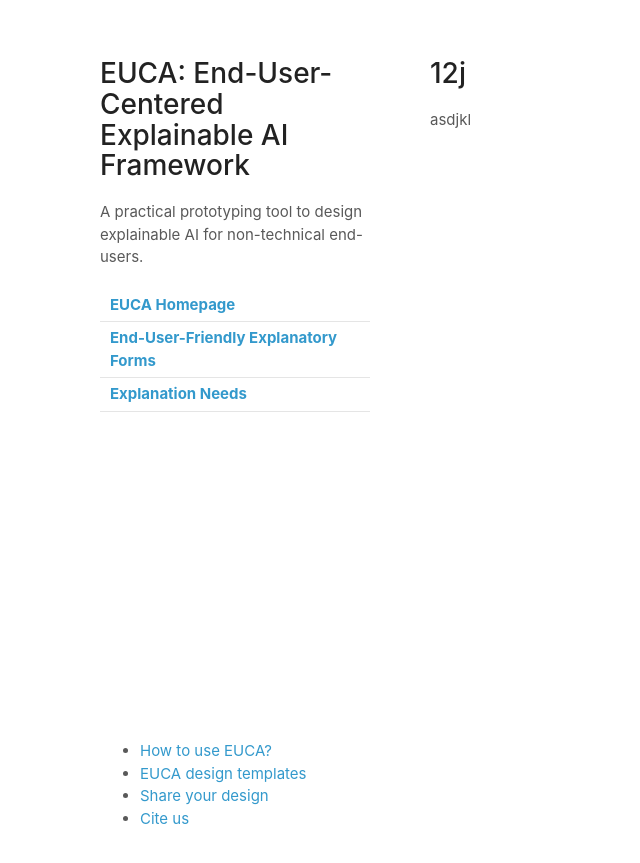
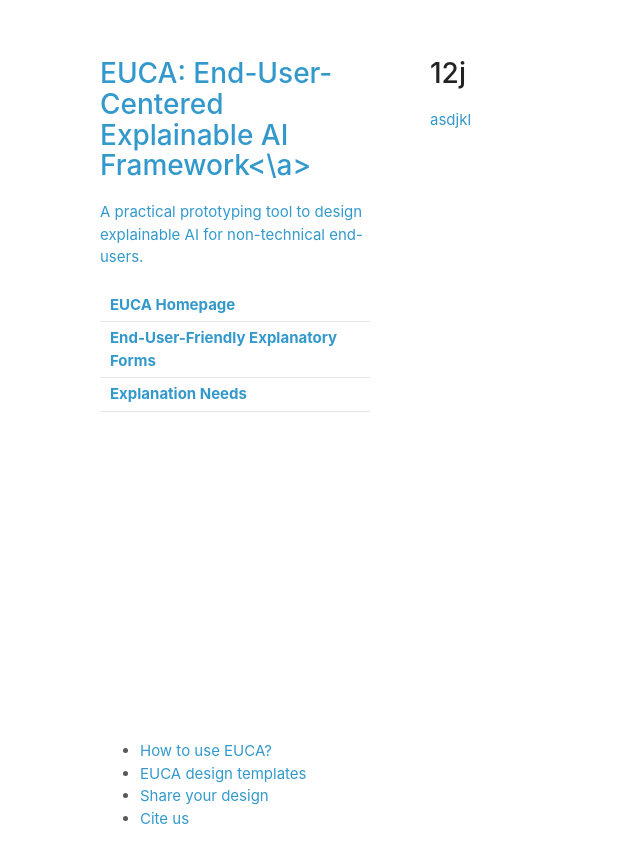
Before and after one commit to data-corentinv/end-user-xai, a Jekyll site: the page built from need.md, in a window 1280 px wide. Shown: the top 863 px of the page, without its empty margins (0-640 px from the left). Built offline with Jekyll 4.4.1, drawn with Linux system fonts in a browser that asks for light colours; our own code applies the rules of GitHub Pages for plain Markdown files.

Commit message:
Update default.html
Add title link

```diff
--- a/_layouts/default.html
+++ b/_layouts/default.html
@@ -12,7 +12,7 @@
   <body>
     <div class="wrapper">
       <header>
-        <h1>{{ site.title | default: site.github.repository_name }}</h1>
+        <h1><a href="/">{{ site.title | default: site.github.repository_name }}<\a></h1>
         <p>{{ site.description | default: site.github.project_tagline }}</p>
 
         <table>
```
